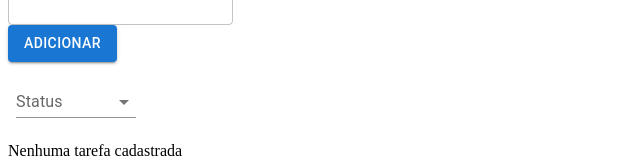
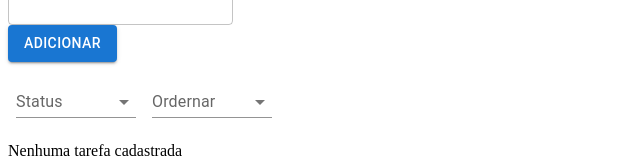
Before and after one commit to Carolbrandes/TodoApp-React-Redux, a React (Vite) app: page / in a window 1280 px wide. Shown: the part 156-324 px from the top of the page, without its empty margins (0-640 px from the left). Built offline with nearby package versions, Linux system fonts and the light colour scheme.

Commit message:
todo filter by order

```diff
--- a/package.json
+++ b/package.json
@@ -20,6 +20,7 @@
     "@mui/styled-engine": "npm:@mui/styled-engine-sc@latest",
     "@mui/styled-engine-sc": "^5.12.0",
     "@reduxjs/toolkit": "^1.9.5",
+    "moment": "^2.29.4",
     "react": "^18.2.0",
     "react-dom": "^18.2.0",
     "react-redux": "^8.1.1",
--- a/src/components/TodoList/index.tsx
+++ b/src/components/TodoList/index.tsx
@@ -6,6 +6,7 @@ import InputLabel from '@mui/material/InputLabel';
 import MenuItem from '@mui/material/MenuItem';
 import FormControl from '@mui/material/FormControl';
 import Select, { SelectChangeEvent } from '@mui/material/Select';
+import moment from 'moment'
 
 
 const mapStateToProps = (state: any) => {
@@ -16,7 +17,8 @@ const mapStateToProps = (state: any) => {
 
 class TodoList extends React.Component {
     state = {
-        status: ''
+        status: '',
+        order: ''
     }
 
     handleStatus = (event: any) => {
@@ -25,13 +27,45 @@ class TodoList extends React.Component {
         })
     }
 
-    todosWithFilter = (todos: any) => {
-            return todos.filter((todo: any) => todo.status == this.state.status)
+    handleOrder = (event: any) => {
+        this.setState({
+            order: event.target.value
+        })
     }
 
+    todosWithFilter = (todos: any) => {
+        return todos.filter((todo: any) => todo.status == this.state.status)
+    }
+
+    todosWithOrder = (todos: any) => (
+        todos.sort((t1: any, t2: any) => {
+            const todo1 = moment(t1.date)
+            console.log("🚀 ~ file: index.tsx:43 ~ TodoList ~ todos.sort ~ todo1:", todo1)
+            const todo2 = moment(t2.date)
+            console.log("🚀 ~ file: index.tsx:45 ~ TodoList ~ todos.sort ~ todo2:", todo2)
+
+            if (this.state.order == 'firstnew') {
+                if (todo2 < todo1) return -1
+                if (todo1 > todo2) return 1
+                return 0
+            }
+
+            if (todo1 < todo2) {
+                return -1;
+            }
+            if (todo2 > todo1) {
+                return 1;
+            }
+
+            return 0;
+
+        })
+    )
+
     mytodos = (todos: any) => {
-       if(this.state.status) return this.todosWithFilter(todos)
-       return todos
+        if (this.state.status) return this.todosWithFilter(todos)
+        if (this.state.order) return this.todosWithOrder(todos)
+        return todos
     }
 
     render() {
@@ -58,6 +92,24 @@ class TodoList extends React.Component {
                     </Select>
                 </FormControl>
 
+
+                <FormControl variant="standard" sx={{ m: 1, minWidth: 120 }}>
+                    <InputLabel id="order">Ordernar</InputLabel>
+                    <Select
+                        labelId="order"
+                        id="order"
+                        value={this.state.order}
+                        onChange={this.handleOrder}
+                        label="Ordernar"
+                    >
+
+                        <MenuItem value="firstnew">Mais recentes</MenuItem>
+                        <MenuItem value="firtsold">Mais antigos</MenuItem>
+
+                    </Select>
+                </FormControl>
+
+
                 {
                     todos?.length ? (
                         this.mytodos(todos).map(({ id, name, description, status, date }: any) => (
```
Also changed, not shown: 1 other file (tests, documents, lock files or other folders).
